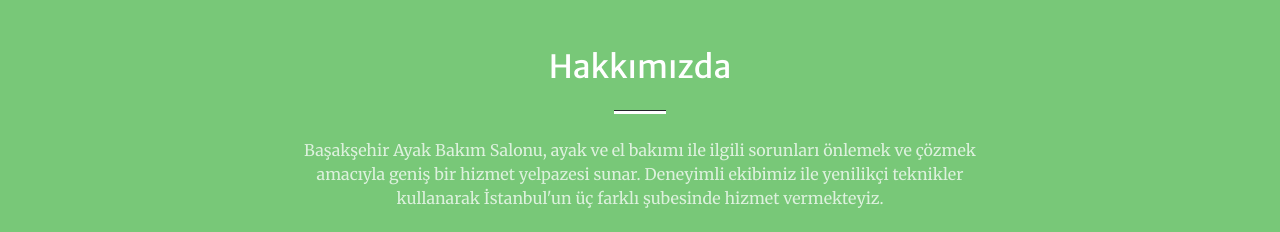
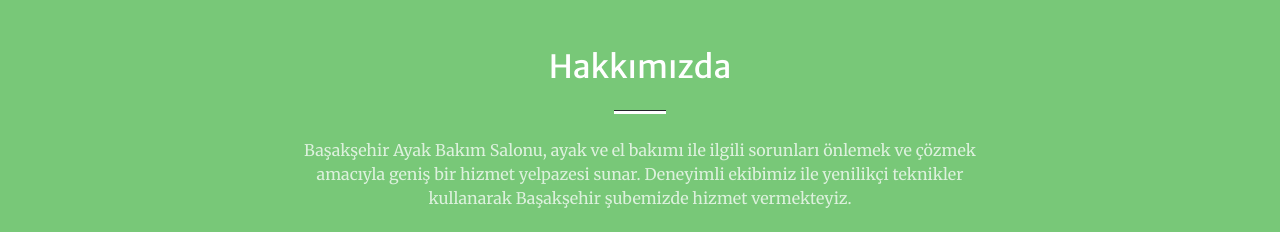
Before and after one commit to Tinkerera/testSite, a plain HTML site: page index.html in a window 1280 px wide. Shown: the part 880-1112 px from the top of the page. Drawn offline with nearby package versions, Linux system fonts and the light colour scheme; some packages are replaced by stand-ins of ours; a script that the page names is missing.

Commit message:
Update index.html

```diff
--- a/index.html
+++ b/index.html
@@ -56,7 +56,7 @@
                     <div class="col-lg-8 text-center">
                         <h2 class="text-white mt-0">Hakkımızda</h2>
                         <hr class="divider divider-light" />
-                        <p class="text-white-75 mb-4">Başakşehir Ayak Bakım Salonu, ayak ve el bakımı ile ilgili sorunları önlemek ve çözmek amacıyla geniş bir hizmet yelpazesi sunar. Deneyimli ekibimiz ile yenilikçi teknikler kullanarak İstanbul'un üç farklı şubesinde hizmet vermekteyiz.</p>
+                        <p class="text-white-75 mb-4">Başakşehir Ayak Bakım Salonu, ayak ve el bakımı ile ilgili sorunları önlemek ve çözmek amacıyla geniş bir hizmet yelpazesi sunar. Deneyimli ekibimiz ile yenilikçi teknikler kullanarak Başakşehir şubemizde hizmet vermekteyiz.</p>
                         <a class="btn btn-light btn-xl" href="#services">Hizmetlerimizi Keşfedin</a>
                     </div>
                 </div>
```
